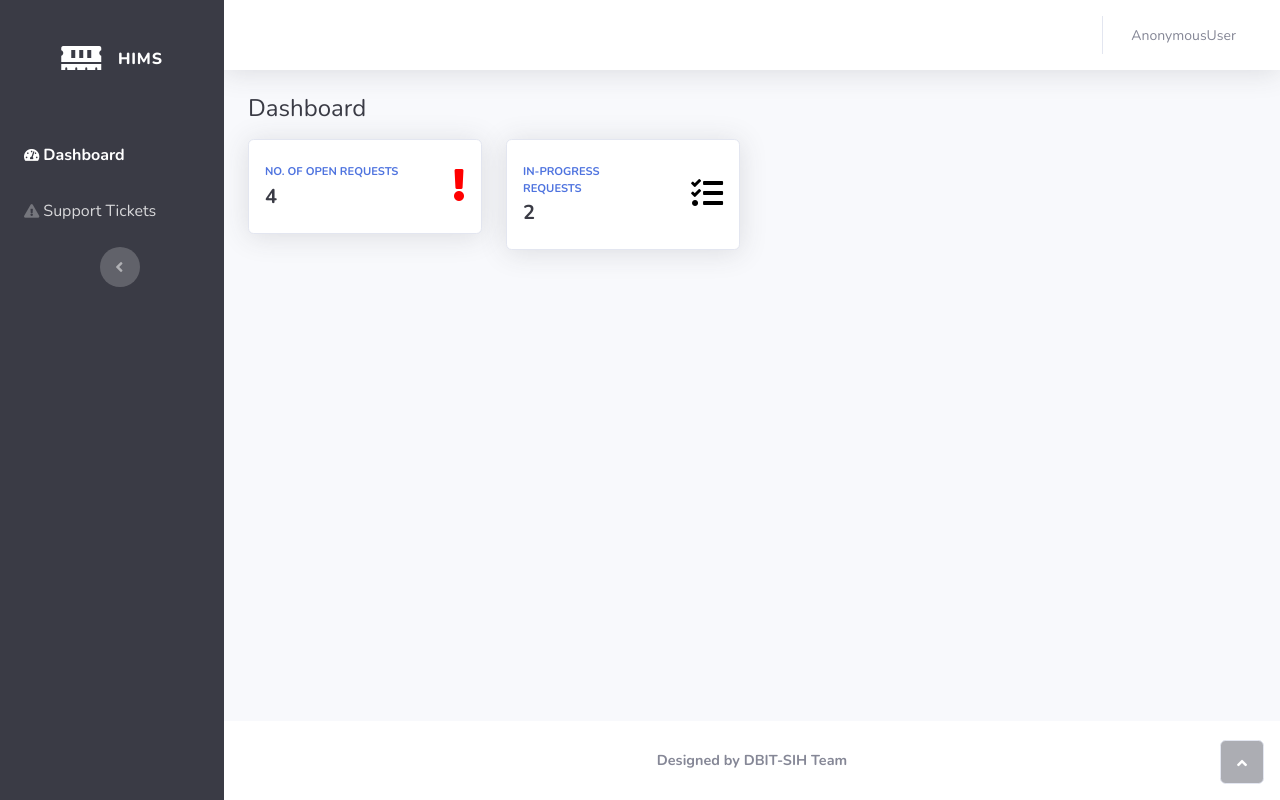
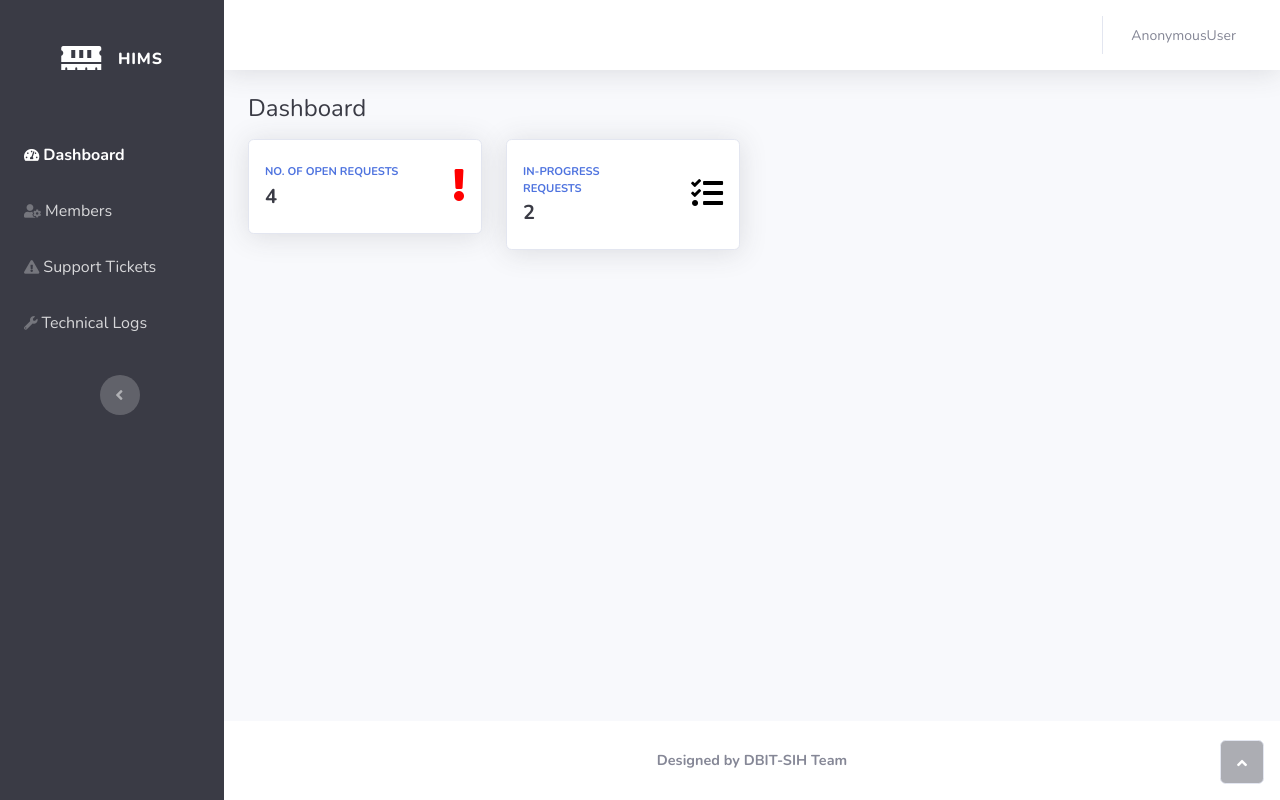
Before and after one commit to Vulcanite/Puzzles.exe, a Django app: template templates/helpdesk/dashboard.html in a window 1280 px wide. Run offline with Django 3.2, Linux system fonts and the light colour scheme; the template is opened without the code that fills it, so the values that code supplies are empty; some libraries are stand-ins or nearby versions.

Commit message:
Updated Helpdesk Sidebar UI

```diff
--- a/templates/helpdesk/dashboard.html
+++ b/templates/helpdesk/dashboard.html
@@ -5,9 +5,9 @@
 {% block sidebar %}
 <ul class="navbar-nav text-light m-2" id="accordionSidebar">
     <li class="nav-item"><a class="nav-link active" href="#"><i class="fas fa-tachometer-alt fa-3x"></i><span>Dashboard</span></a></li>
-    <li class="nav-item" hidden><a class="nav-link" href="members"><i class="fas fa-user-cog fa-3x"></i><span>Members</span></a></li>
+    <li class="nav-item"><a class="nav-link" href="members"><i class="fas fa-user-cog fa-3x"></i><span>Members</span></a></li>
     <li class="nav-item"><a class="nav-link" href="tickets"><i class="fas fa-exclamation-triangle fa-3x"></i><span>Support Tickets</span></a></li>
-    <li class="nav-item" hidden><a class="nav-link" href="#"><i class="fas fa-wrench fa-3x"></i><span>Technicians DB</span></a></li>
+    <li class="nav-item"><a class="nav-link" href="#"><i class="fas fa-wrench fa-3x"></i><span>Technical Logs</span></a></li>
 </ul>
 {% endblock %}
 
```
